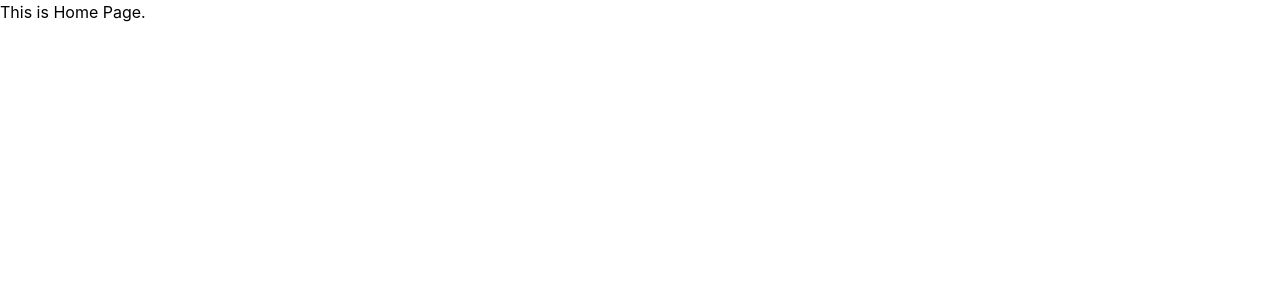
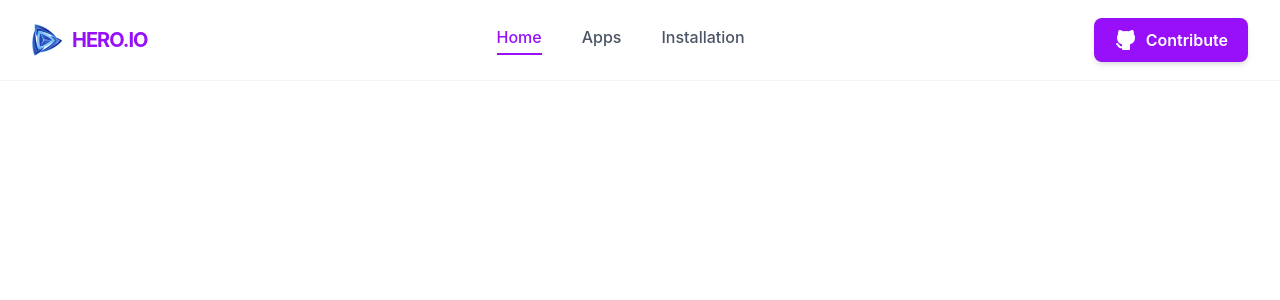
Before and after one commit to adnan-akhlas/hero-io, a React (Vite) app: page / in a window 1280 px wide. Shown: the top 300 px of the page. Built offline with nearby package versions, Linux system fonts and the light colour scheme.

Commit message:
feat: add navbar

```diff
--- a/package.json
+++ b/package.json
@@ -10,6 +10,7 @@
     "preview": "vite preview"
   },
   "dependencies": {
+    "@tabler/icons-react": "^3.40.0",
     "@tailwindcss/vite": "^4.2.1",
     "react": "^19.2.4",
     "react-dom": "^19.2.4",
--- /dev/null
+++ b/src/components/layout/Navbar.jsx
@@ -0,0 +1,121 @@
+import { useState } from "react";
+import { NavLink, Link } from "react-router";
+import { IconBrandGithubFilled } from "@tabler/icons-react";
+import logo from "../../assets/logo.png";
+
+export default function Navbar() {
+  const [isMenuOpen, setIsMenuOpen] = useState(false);
+
+  const linkStyles = ({ isActive }) =>
+    `transition-all duration-200 border-b-2 pb-1 font-medium ${
+      isActive
+        ? "text-purple-600 border-purple-600"
+        : "text-gray-600 border-transparent hover:text-purple-600 hover:border-purple-600"
+    }`;
+
+  return (
+    <nav className="fixed top-0 left-0 w-full bg-white border-b border-gray-100 z-50">
+      <div className="max-w-7xl mx-auto px-4 sm:px-6 lg:px-8">
+        <div className="flex justify-between items-center h-20">
+          <Link to="/" className="flex items-center gap-2 group">
+            <div className="relative w-8 h-8 flex items-center justify-center">
+              <img src={logo} />
+            </div>
+            <span className="text-xl font-bold tracking-tighter text-purple-600">
+              HERO.IO
+            </span>
+          </Link>
+
+          <div className="hidden md:flex items-center gap-10">
+            <NavLink title="Home" to="/" className={linkStyles}>
+              Home
+            </NavLink>
+            <NavLink title="Apps" to="/apps" className={linkStyles}>
+              Apps
+            </NavLink>
+            <NavLink
+              title="Installation"
+              to="/installation"
+              className={linkStyles}
+            >
+              Installation
+            </NavLink>
+          </div>
+
+          <div className="hidden md:block">
+            <a
+              href="https://github.com"
+              target="_blank"
+              rel="noreferrer"
+              className="flex items-center gap-2 bg-purple-600 text-white px-5 py-2.5 rounded-lg font-semibold hover:bg-purple-700 transition-all shadow-md active:scale-95"
+            >
+              <IconBrandGithubFilled />
+              Contribute
+            </a>
+          </div>
+
+          <div className="md:hidden flex items-center">
+            <button
+              onClick={() => setIsMenuOpen(!isMenuOpen)}
+              className="text-gray-600 hover:text-purple-600 focus:outline-none"
+            >
+              <svg
+                className="h-8 w-8"
+                fill="none"
+                viewBox="0 0 24 24"
+                stroke="currentColor"
+              >
+                {isMenuOpen ? (
+                  <path
+                    strokeLinecap="round"
+                    strokeLinejoin="round"
+                    strokeWidth={2}
+                    d="M6 18L18 6M6 6l12 12"
+                  />
+                ) : (
+                  <path
+                    strokeLinecap="round"
+                    strokeLinejoin="round"
+                    strokeWidth={2}
+                    d="M4 6h16M4 12h16M4 18h16"
+                  />
+                )}
+              </svg>
+            </button>
+          </div>
+        </div>
+      </div>
+
+      <div
+        className={`md:hidden overflow-hidden transition-all duration-300 ${isMenuOpen ? "max-h-64 opacity-100" : "max-h-0 opacity-0"}`}
+      >
+        <div className="px-6 pt-2 pb-6 space-y-4 bg-white border-t border-gray-100 shadow-xl">
+          <NavLink
+            to="/"
+            onClick={() => setIsMenuOpen(false)}
+            className="block text-gray-700 hover:text-purple-600 font-medium"
+          >
+            Home
+          </NavLink>
+          <NavLink
+            to="/apps"
+            onClick={() => setIsMenuOpen(false)}
+            className="block text-gray-700 hover:text-purple-600 font-medium"
+          >
+            Apps
+          </NavLink>
+          <NavLink
+            to="/installation"
+            onClick={() => setIsMenuOpen(false)}
+            className="block text-gray-700 hover:text-purple-600 font-medium"
+          >
+            Installation
+          </NavLink>
+          <button className="w-full bg-purple-600 text-white py-3 rounded-lg font-bold">
+            Contribute
+          </button>
+        </div>
+      </div>
+    </nav>
+  );
+}
--- a/src/layouts/RootLayout.jsx
+++ b/src/layouts/RootLayout.jsx
@@ -1,8 +1,10 @@
 import { Outlet } from "react-router";
+import Navbar from "../components/layout/Navbar";
 
 export default function RootLayout() {
   return (
     <div>
+      <Navbar />
       <Outlet />
     </div>
   );
```
Also changed, not shown: src/assets/logo.png (added), 1 other file (tests, documents, lock files or other folders).
